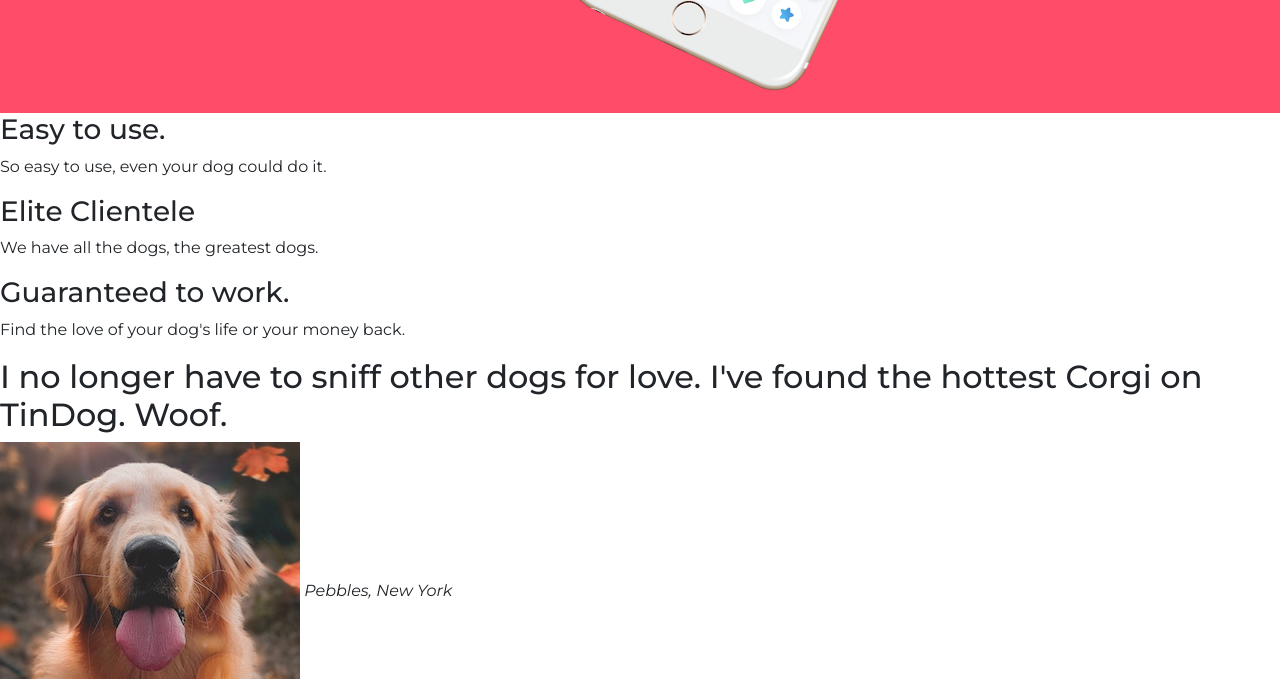
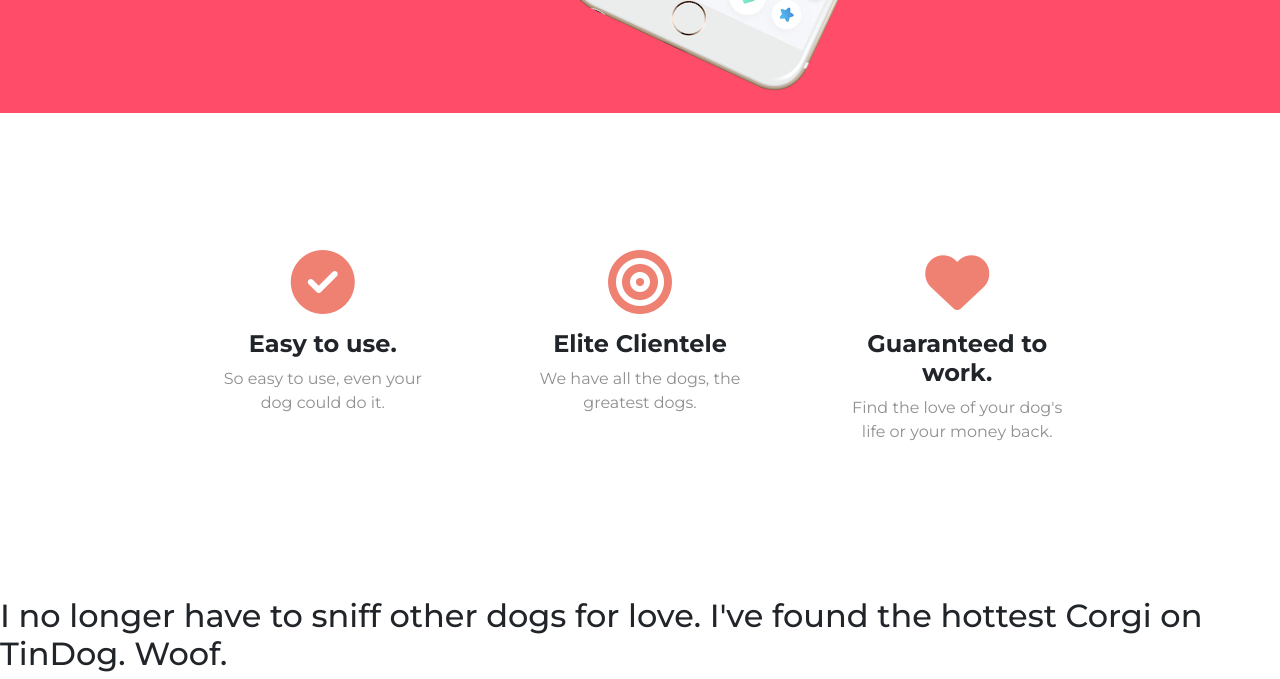
Before and after one commit to Pulkit-Sanan/TinDog, a plain HTML site: page index.html in a window 1280 px wide. Shown: the part 630-1309 px from the top of the page. Drawn offline with nearby package versions, Linux system fonts and the light colour scheme.

Commit message:
feature section designed.

```diff
--- a/css/styles.css
+++ b/css/styles.css
@@ -12,9 +12,16 @@ font-family: 'Montserrat', sans-serif;
 font-weight: 900;
 font-size: 3.5rem;
 line-height: 1.5;
-
 }
 
+h3{
+  font-weight: bold;
+  font-size: 1.5rem;
+}
+
+p{
+  color: #8f8f8f;
+}
 /*
 According to lecture it should be the code but!!!!!!
 the code was not preferred over the bootstrap code
@@ -39,6 +46,7 @@ i have to use font-weight
 
 .container-fluid{
   padding: 3% 15%;
+  margin: 0;
 }
 
 /* Navigation Bar */
@@ -56,7 +64,7 @@ i have to use font-weight
 }
 .nav-link{
   font-size: 1.2rem;
-  font-weight: lighter;
+  font-weight: 200;
 }
 /* Download button */
 .download-button{
@@ -68,3 +76,23 @@ i have to use font-weight
   width: 60%;
   transform: rotate(25deg);
 }
+
+/* features */
+#features{
+  padding: 7% 14%;
+  line-height: 1.5rem;
+}
+
+.feature-box{
+  padding: 5%;
+  text-align: center;
+}
+
+.icon{
+  color: #ef8172;
+  margin-bottom: 1rem;
+}
+
+.icon:hover{
+  color: #ff4c68;
+}
--- a/index.html
+++ b/index.html
@@ -72,16 +72,23 @@
   <!-- Features -->
 
   <section id="features">
-
-    <h3>Easy to use.</h3>
-    <p>So easy to use, even your dog could do it.</p>
-
-    <h3>Elite Clientele</h3>
-    <p>We have all the dogs, the greatest dogs.</p>
-
-    <h3>Guaranteed to work.</h3>
-    <p>Find the love of your dog's life or your money back.</p>
-
+    <div class="row">
+      <div class="col-lg-4 feature-box">
+        <i class="fas fa-check-circle fa-4x icon"></i>
+        <h3>Easy to use.</h3>
+        <p class="feature-sub">So easy to use, even your dog could do it.</p>
+      </div>
+      <div class="col-lg-4 feature-box">
+        <i class="fas fa-bullseye fa-4x icon"></i>
+        <h3>Elite Clientele</h3>
+        <p class="feature-sub">We have all the dogs, the greatest dogs.</p>
+      </div>
+      <div class="col-lg-4 feature-box">
+        <i class="fas fa-heart fa-4x icon"></i>
+        <h3>Guaranteed to work.</h3>
+        <p class="feature-sub">Find the love of your dog's life or your money back.</p>
+      </div>
+    </div>
   </section>
 
 
```
